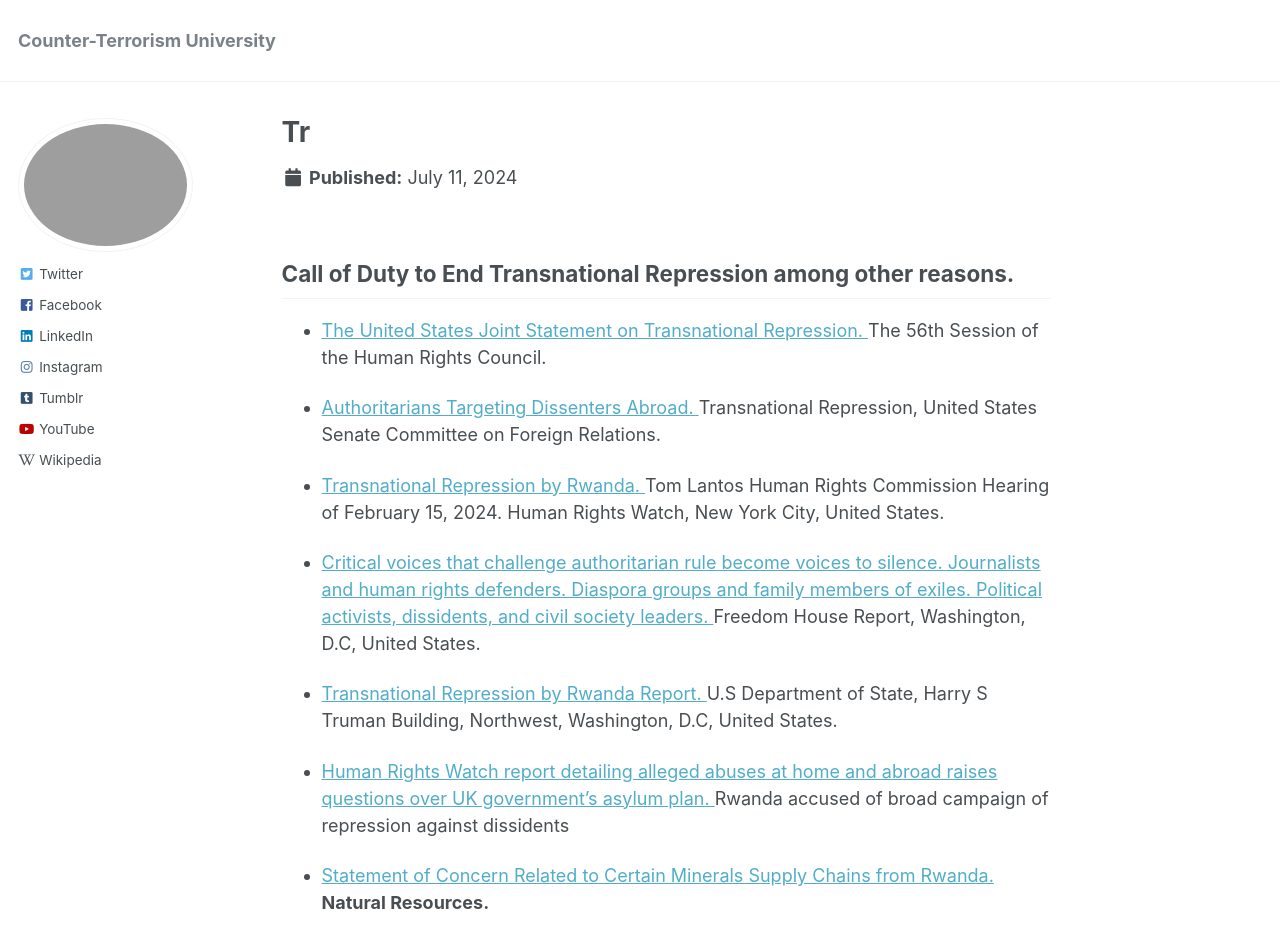
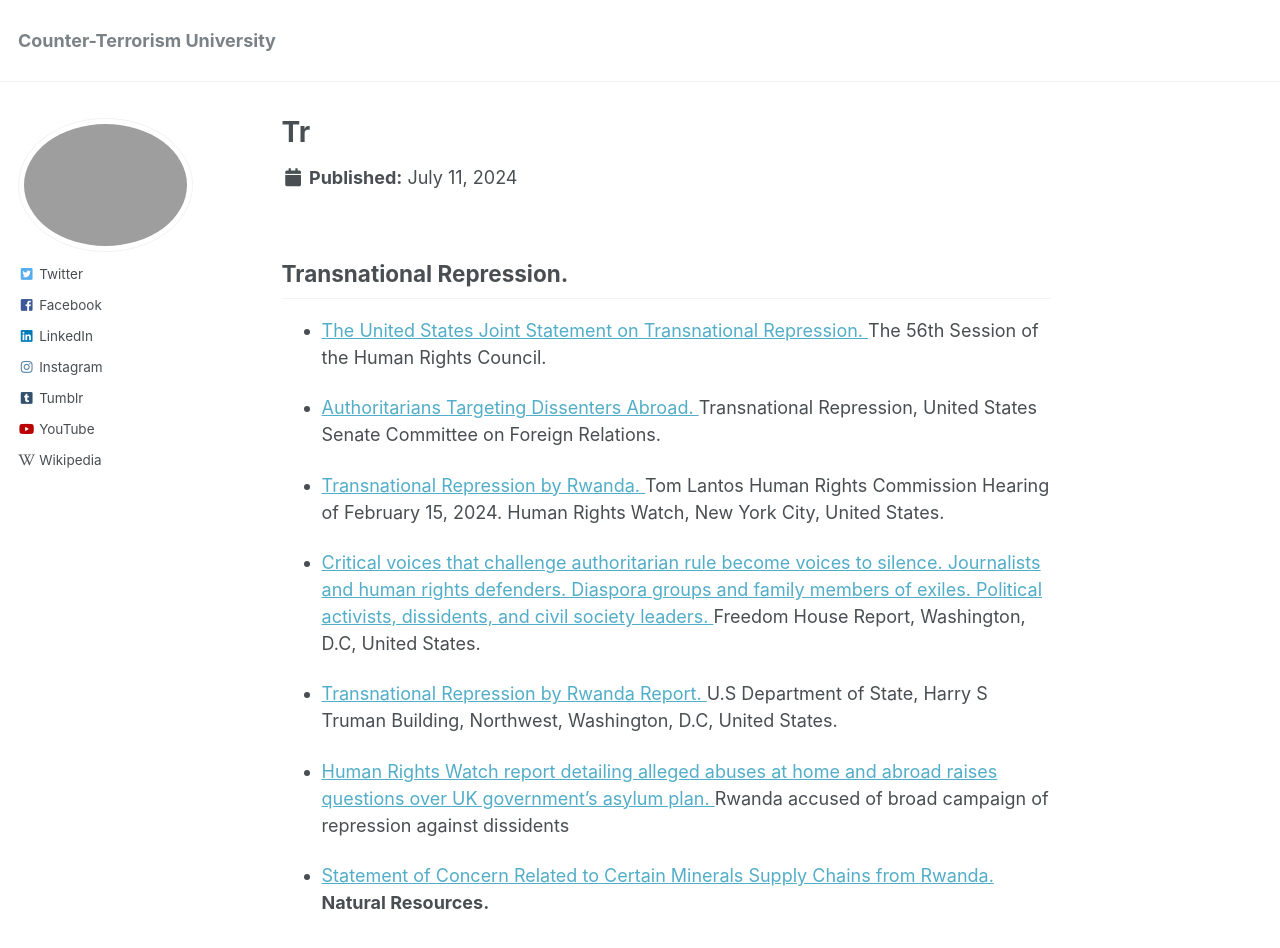
Before and after one commit to phdcsseiden/phdcsseiden.github.io, a Jekyll site: the page built from _pages/Tr.md, in a window 1280 px wide and 1102 px high. Shown: the top 948 px of the window. Built offline with Jekyll 4.4.1, drawn with Linux system fonts in a browser that asks for light colours.

Commit message:
Update Tr.md

```diff
--- a/_pages/Tr.md
+++ b/_pages/Tr.md
@@ -9,7 +9,7 @@
 
 
 
-## Call of Duty to End Transnational Repression among other reasons.
+## Transnational Repression.
 
 
 
```
